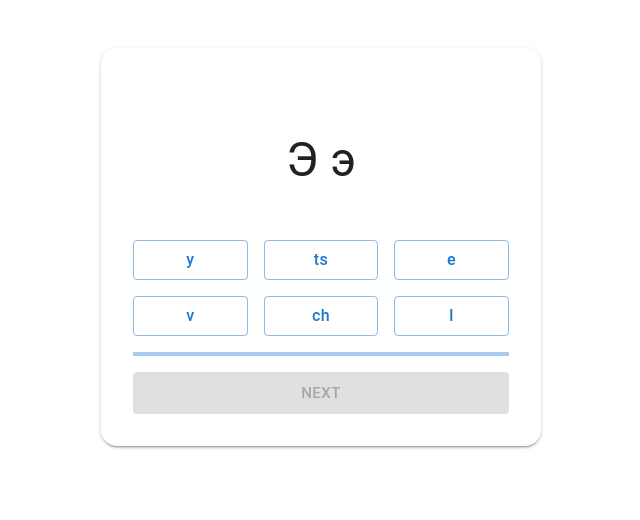
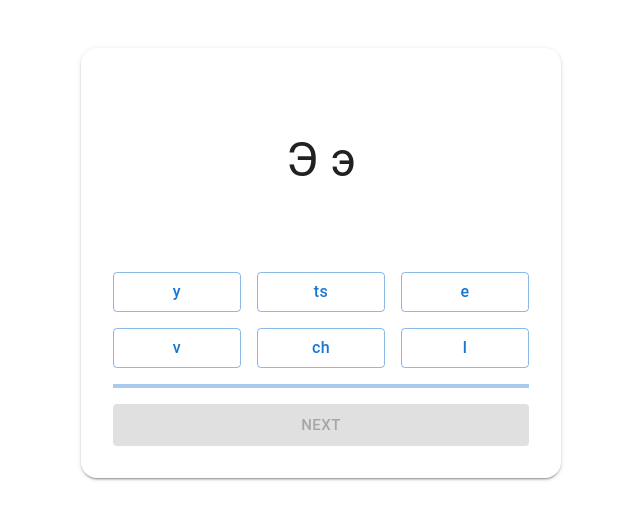
Before and after one commit to mmacu/cyrillic, a React (Create React App) app: page / in a window 1280 px wide. Shown: the top 520 px of the page, without its empty margins (319-959 px from the left). Built offline with nearby package versions, Linux system fonts and the light colour scheme.

Commit message:
added restart functionality

```diff
--- a/package.json
+++ b/package.json
@@ -5,6 +5,7 @@
   "dependencies": {
     "@emotion/react": "^11.8.1",
     "@emotion/styled": "^11.8.1",
+    "@mui/icons-material": "^5.5.0",
     "@mui/material": "^5.5.0",
     "@testing-library/jest-dom": "^5.16.2",
     "@testing-library/react": "^12.1.3",
--- a/src/App.js
+++ b/src/App.js
@@ -2,6 +2,7 @@ import cyrillic from './cyrillic.json'
 import React, { useState, useEffect } from 'react'
 import { Container, CssBaseline, Button, Grid, Paper, Box, Typography, LinearProgress } from '@mui/material'
 import { createTheme, ThemeProvider } from '@mui/material/styles'
+import RestartAltIcon from '@mui/icons-material/RestartAlt'
 import useMediaQuery from '@mui/material/useMediaQuery'
 import { useTranslation } from 'react-i18next'
 
@@ -22,7 +23,7 @@ function App() {
   const shuffleArray = (array) => {
     let currentIndex = array.length,
       randomIndex
-    while (currentIndex != 0) {
+    while (currentIndex !== 0) {
       randomIndex = Math.floor(Math.random() * currentIndex)
       currentIndex--
       ;[array[currentIndex], array[randomIndex]] = [array[randomIndex], array[currentIndex]]
@@ -86,8 +87,17 @@ function App() {
     }
   }
 
+  const isFinished = () => {
+    return progress === cyrillic.length
+  }
+
   const goNext = () => {
-    if (lettersLeft.length > 0) {
+    if (isFinished()) {
+      const shuffledCyrillic = shuffleArray([...cyrillic])
+      setLettersLeft(shuffledCyrillic)
+      setCurrentAnswers(getAnswers(shuffledCyrillic[0]))
+      setProgress(0)
+    } else if (lettersLeft.length > 0) {
       lettersLeft.shift()
       setCurrentAnswers(getAnswers(lettersLeft[0]))
     }
@@ -104,10 +114,6 @@ function App() {
     }
   }
 
-  const isFinished = () => {
-    return lettersLeft.length === 0 && currentLetterAnswered
-  }
-
   return (
     <ThemeProvider theme={theme}>
       <CssBaseline />
@@ -116,7 +122,7 @@ function App() {
           elevation={2}
           sx={{
             marginTop: 6,
-            maxWidth: 440,
+            maxWidth: 480,
             marginLeft: 'auto',
             marginRight: 'auto',
             minHeight: '40vh',
@@ -132,7 +138,7 @@ function App() {
               {lettersLeft[0].uppercase} {lettersLeft[0].lowercase}
             </Typography>
           </Box>
-          <Grid container spacing={2}>
+          <Grid container spacing={2} sx={{ marginTop: 2 }}>
             {currentAnswers.map((answer, idx) => (
               <Grid item key={answer.uppercase} xs={4}>
                 <Button
@@ -147,7 +153,7 @@ function App() {
               </Grid>
             ))}
             <Grid item xs={12}>
-              <LinearProgress variant="determinate" value={(progress * 100) / cyrillic.length} />
+              <LinearProgress variant="determinate" value={(progress / cyrillic.length) * 100} />
             </Grid>
             <Grid item xs={12}>
               <Button
@@ -156,8 +162,9 @@ function App() {
                 fullWidth
                 variant="contained"
                 onClick={() => goNext()}
+                startIcon={isFinished() ? <RestartAltIcon /> : null}
               >
-                Next
+                {isFinished() ? t('reset') : t('next')}
               </Button>
             </Grid>
           </Grid>
--- a/src/locales/en/common.json
+++ b/src/locales/en/common.json
@@ -31,5 +31,7 @@
     "\u042c": "soft sign",
     "\u042d": "e",
     "\u042e": "yu",
-    "\u042f": "ya"
+    "\u042f": "ya",
+    "restart": "RESTART",
+    "next": "NEXT"
 }
--- a/src/locales/pl/common.json
+++ b/src/locales/pl/common.json
@@ -31,5 +31,7 @@
     "\u042c": "miękki znak",
     "\u042d": "e",
     "\u042e": "ju",
-    "\u042f": "ja"
+    "\u042f": "ja",
+    "restart": "RESET",
+    "next": "NASTĘPNY"
 }
```
Also changed, not shown: 1 other file (tests, documents, lock files or other folders).
